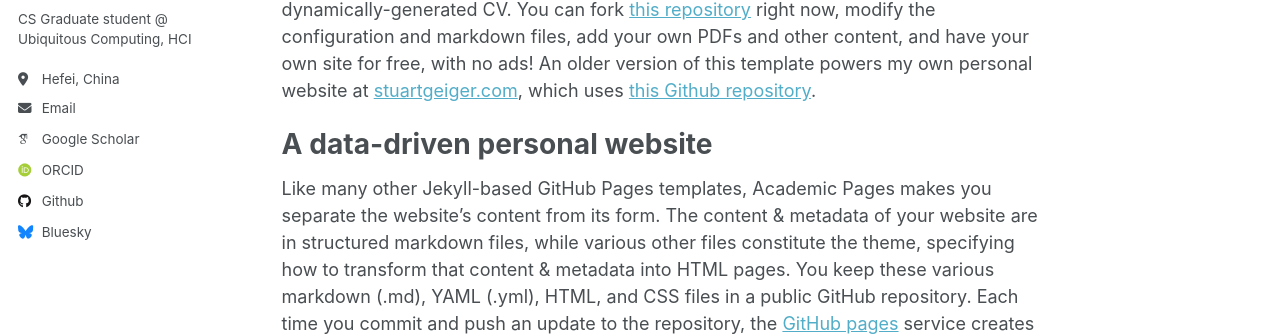
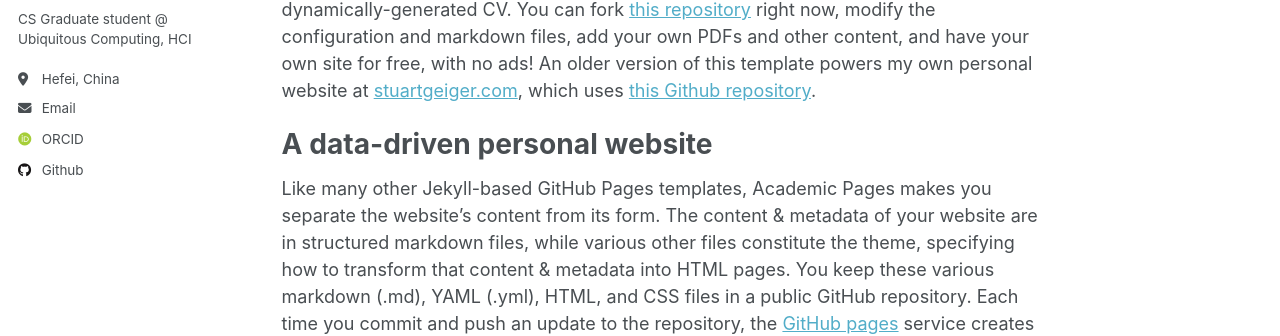
Before and after one commit to PhilipZhang0907/PhilipZhang0907.github.io, a Jekyll site: the page built from _pages/about.md, in a window 1280 px wide. Shown: the part 314-650 px from the top of the page. Built offline with Jekyll 4.4.1, drawn with Linux system fonts in a browser that asks for light colours; some web fonts are replaced; part of the change alters nothing that is shown.

Commit message:
Update _config.yml

```diff
--- a/_config.yml
+++ b/_config.yml
@@ -32,9 +32,9 @@ author:
 
   # Academic websites
   arxiv            : # URL - Update with the correct link to your profile
-  googlescholar    : "https://scholar.google.com/citations?user=PS_CX0AAAAAJ"
+  # googlescholar    : "https://scholar.google.com/citations?user=PS_CX0AAAAAJ"
   # impactstory      : # URL
-  orcid            : "http://orcid.org/yourorcidurl"
+  orcid            : "https://orcid.org/0009-0007-1560-2177"
   # semantic         : # URL
   # pubmed           : "https://www.ncbi.nlm.nih.gov/pubmed/?term=john+snow"
   # researchgate     : # URL
@@ -43,35 +43,35 @@ author:
   bitbucket        : # Username - Update with your username on the site
   codepen          : # Username
   dribbble         : # Username
-  github           : "academicpages"
+  github           : "PhilipZhang0907"
   kaggle           : # Username
   stackoverflow    : # User number or user number and name (i.e., use "1" or "1/jeff-atwood")
 
   # Social media
-  bluesky          : "bsky.app" # Replace this with you Bluesky username
-  facebook         : # Username
-  flickr           : # Username
-  foursquare       : # Username
-  goodreads        : # Username
-  google_plus      : # Username
-  keybase          : # Username
-  instagram        : # Username
-  lastfm           : # Username
-  linkedin         : # Username
-  mastodon         : # URL
-  medium           : # URL
-  pinterest        : # Username
-  soundcloud       : # Username
-  steam            : # Username
-  telegram         : # URL
-  tumblr           : # Username
-  twitter          : # Username for X / Twitter
-  vine             : # Username
-  weibo            : # Username
-  wikipedia        : # Username
-  xing             : # Username
-  youtube          : # Username
-  zhihu            : # URL
+  # bluesky          : "bsky.app" # Replace this with you Bluesky username
+  # facebook         : # Username
+  # flickr           : # Username
+  # foursquare       : # Username
+  # goodreads        : # Username
+  # google_plus      : # Username
+  # keybase          : # Username
+  # instagram        : # Username
+  # lastfm           : # Username
+  # linkedin         : # Username
+  # mastodon         : # URL
+  # medium           : # URL
+  # pinterest        : # Username
+  # soundcloud       : # Username
+  # steam            : # Username
+  # telegram         : # URL
+  # tumblr           : # Username
+  # twitter          : # Username for X / Twitter
+  # vine             : # Username
+  # weibo            : # Username
+  # wikipedia        : # Username
+  # xing             : # Username
+  # youtube          : # Username
+  # zhihu            : # URL
 
 # Publication Category - The following the list of publication categories and their headings
 publication_category:
```
